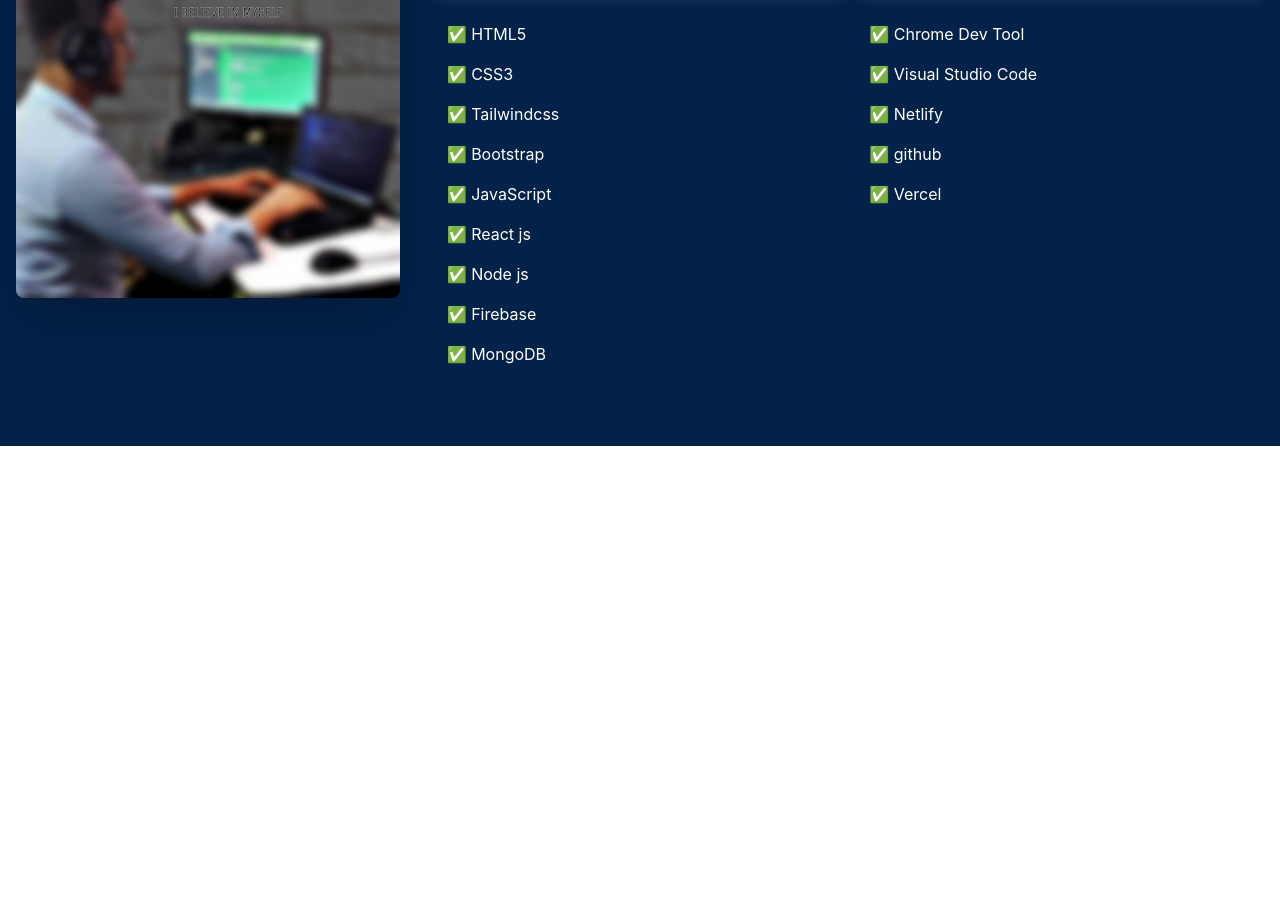
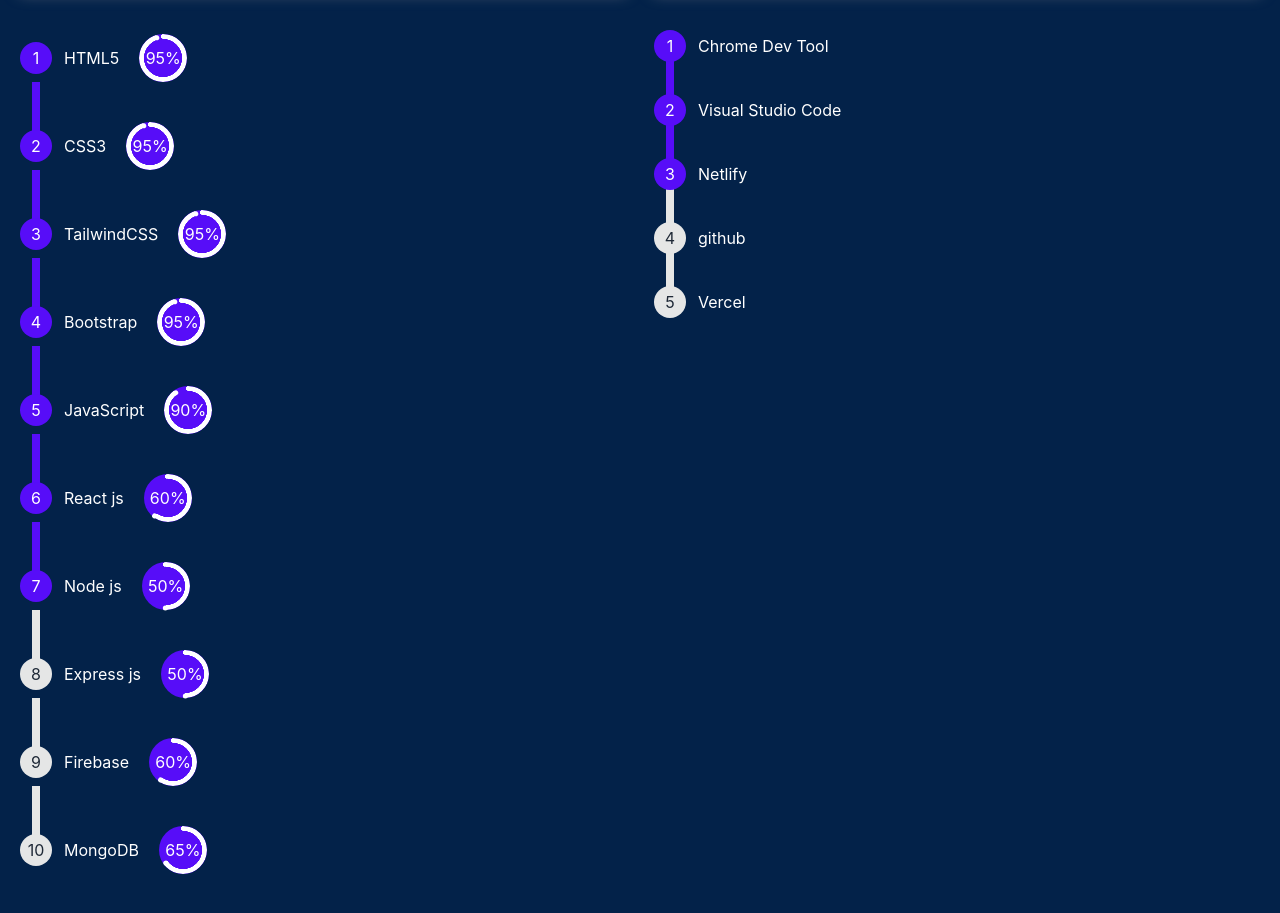
Before and after one commit to MdHasan0467/My_React_Portfolio, a React (Create React App) app: page /about in a window 1280 px wide. Shown: the part 491-1404 px from the top of the page. Before the commit the page ends 937 px from the top, so only its background shows below. Built offline with nearby package versions, Linux system fonts and the light colour scheme.

Commit message:
steps and progress added in about me page

```diff
--- a/src/components/Pages/About/About.js
+++ b/src/components/Pages/About/About.js
@@ -38,80 +38,95 @@
 
 							</div>
 							<Zoom left>
-								<div className='grid grid-cols-1 md:grid-cols-3 gap-5 my-7'>
-									<img
-										src='my-desktop-pic.jpg'
-										className='lg:max-w-sm rounded-lg shadow-2xl'
-									/>
+								<div className='grid grid-cols-1 md:grid-cols-2 gap-5 my-7'>
+
 									<div>
 										<h1 className='text-5xl text-start font-bold border border-gray-400 shadow-lg shadow-gray-500 p-3 rounded-lg'>
 											My Skills :
-										</h1>
-										<ul className='my-7'>
-											<li className='text-start rounded-md hover:text-black hover:bg-yellow-50 p-2 cursor-pointer'>
-												{' '}
-												✅ HTML5
+									</h1>
+									<div className="flex justify-start my-7">
+									<ul className="steps steps-vertical">
+											<li className="step step-primary">
+												<h1 className='flex justify-center'>
+													<span className='w-auto my-auto'>HTML5</span>
+													<span className="radial-progress bg-primary text-white mx-5" style={{ "--value": 95, "--size": "3rem" }}>95%</span>
+												</h1>
 											</li>
-											<li className='text-start rounded-md hover:text-black hover:bg-yellow-50 p-2 cursor-pointer'>
-												{' '}
-												✅ CSS3
+
+											<li className="step step-primary my-3">
+												<h1 className='flex justify-center'>
+													<span className='w-auto my-auto'>CSS3</span>
+													<span className="radial-progress bg-primary text-white mx-5" style={{ "--value": 95, "--size": "3rem" }}>95%</span>
+												</h1>
 											</li>
-											<li className='text-start rounded-md hover:text-black hover:bg-yellow-50 p-2 cursor-pointer'>
-												{' '}
-												✅ Tailwindcss
+
+											<li className="step step-primary my-3">
+												<h1 className='flex justify-center'>
+													<span className='w-auto my-auto'>TailwindCSS</span>
+													<span className="radial-progress bg-primary text-white mx-5" style={{ "--value": 95, "--size": "3rem" }}>95%</span>
+												</h1>
 											</li>
-											<li className='text-start rounded-md hover:text-black hover:bg-yellow-50 p-2 cursor-pointer'>
-												{' '}
-												✅ Bootstrap
+
+											<li className="step step-primary my-3">
+												<h1 className='flex justify-center'>
+													<span className='w-auto my-auto'>Bootstrap</span>
+													<span className="radial-progress bg-primary text-white mx-5" style={{ "--value": 95, "--size": "3rem" }}>95%</span>
+												</h1>
 											</li>
-											<li className='text-start rounded-md hover:text-black hover:bg-yellow-50 p-2 cursor-pointer'>
-												{' '}
-												✅ JavaScript
+											<li className="step step-primary my-3">
+												<h1 className='flex justify-center'>
+													<span className='w-auto my-auto'>JavaScript</span>
+													<span className="radial-progress bg-primary text-white mx-5" style={{ "--value": 90, "--size": "3rem" }}>90%</span>
+												</h1>
 											</li>
-											<li className='text-start rounded-md hover:text-black hover:bg-yellow-50 p-2 cursor-pointer'>
-												{' '}
-												✅ React js
+											<li className="step step-primary my-3 ">
+												<h1 className='flex justify-center'>
+													<span className='w-auto my-auto'>React js</span>
+													<span className="radial-progress bg-primary text-white mx-5" style={{ "--value": 60, "--size": "3rem" }}>60%</span>
+												</h1>
 											</li>
-											<li className='text-start rounded-md hover:text-black hover:bg-yellow-50 p-2 cursor-pointer'>
-												{' '}
-												✅ Node js
+											<li className="step step-primary my-3">
+												<h1 className='flex justify-center'>
+													<span className='w-auto my-auto'>Node js</span>
+													<span className="radial-progress bg-primary text-white mx-5" style={{ "--value": 50, "--size": "3rem" }}>50%</span>
+												</h1>
 											</li>
-											<li className='text-start rounded-md hover:text-black hover:bg-yellow-50 p-2 cursor-pointer'>
-												{' '}
-												✅ Firebase
+											<li className="step my-3 ">
+												<h1 className='flex justify-center'>
+													<span className='w-auto my-auto'>Express js</span>
+													<span className="radial-progress bg-primary text-white mx-5" style={{ "--value": 50, "--size": "3rem" }}>50%</span>
+												</h1>
 											</li>
-											<li className='text-start rounded-md hover:text-black hover:bg-yellow-50 p-2 cursor-pointer'>
-												{' '}
-												✅ MongoDB
+											<li className="step my-3 ">
+												<h1 className='flex justify-center'>
+													<span className='w-auto my-auto'>Firebase</span>
+													<span className="radial-progress bg-primary text-white mx-5" style={{ "--value": 60, "--size": "3rem" }}>60%</span>
+												</h1>
 											</li>
-										</ul>
+											<li className="step my-3 ">
+												<h1 className='flex justify-center'>
+													<span className='w-auto my-auto'>MongoDB</span>
+													<span className="radial-progress bg-primary text-white mx-5" style={{ "--value": 65, "--size": "3rem" }}>65%</span>
+												</h1>
+											</li>
+
+									  </ul>
+									</div>
+
 									</div>
 									<div>
 										<h1 className='text-5xl text-start font-bold border border-gray-400 shadow-lg shadow-gray-500 p-3 rounded-lg'>
 											Tools :
 										</h1>
-										<ul className='my-7'>
-											<li className='text-start rounded-md hover:text-black hover:bg-yellow-50 p-2 cursor-pointer'>
-												{' '}
-												✅ Chrome Dev Tool
-											</li>
-											<li className='text-start rounded-md hover:text-black hover:bg-yellow-50 p-2 cursor-pointer'>
-												{' '}
-												✅ Visual Studio Code
-											</li>
-											<li className='text-start rounded-md hover:text-black hover:bg-yellow-50 p-2 cursor-pointer'>
-												{' '}
-												✅ Netlify
-											</li>
-											<li className='text-start rounded-md hover:text-black hover:bg-yellow-50 p-2 cursor-pointer'>
-												{' '}
-												✅ github
-											</li>
-											<li className='text-start rounded-md hover:text-black hover:bg-yellow-50 p-2 cursor-pointer'>
-												{' '}
-												✅ Vercel
-											</li>
-										</ul>
+									<div className="flex justify-start my-7">
+									<ul className="steps steps-vertical">
+										<li className="step step-primary">Chrome Dev Tool</li>
+										<li className="step step-primary">Visual Studio Code</li>
+										<li className="step step-primary">Netlify</li>
+										<li className="step">github</li>
+										<li className="step">Vercel</li>
+									  </ul>
+									</div>
 									</div>
 								</div>
 							</Zoom>
@@ -123,3 +138,9 @@
 };
 
 export default About;
+
+
+// <img
+// 	src='my-desktop-pic.jpg'
+// 	className='lg:max-w-sm rounded-lg shadow-2xl'
+// />
```
